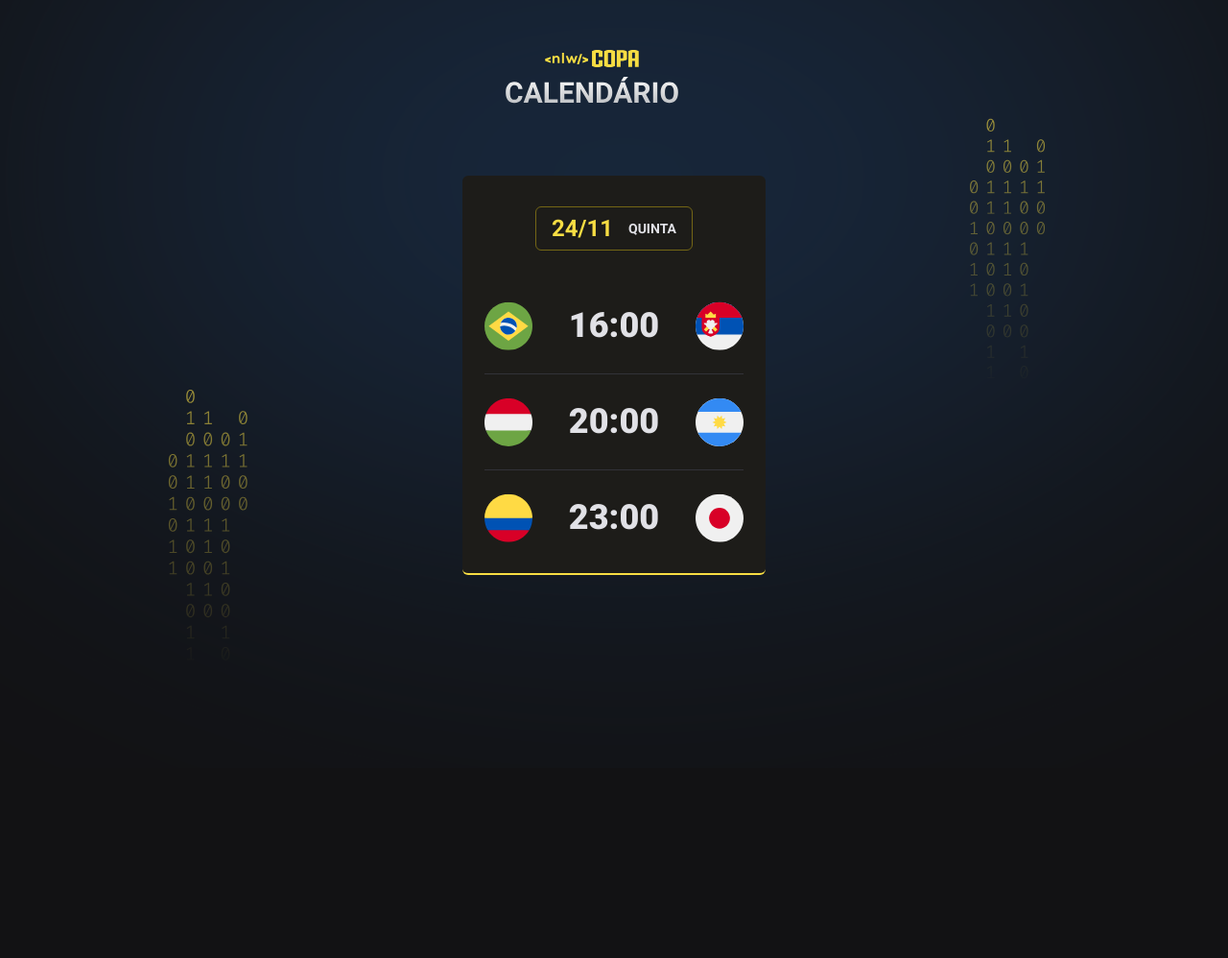
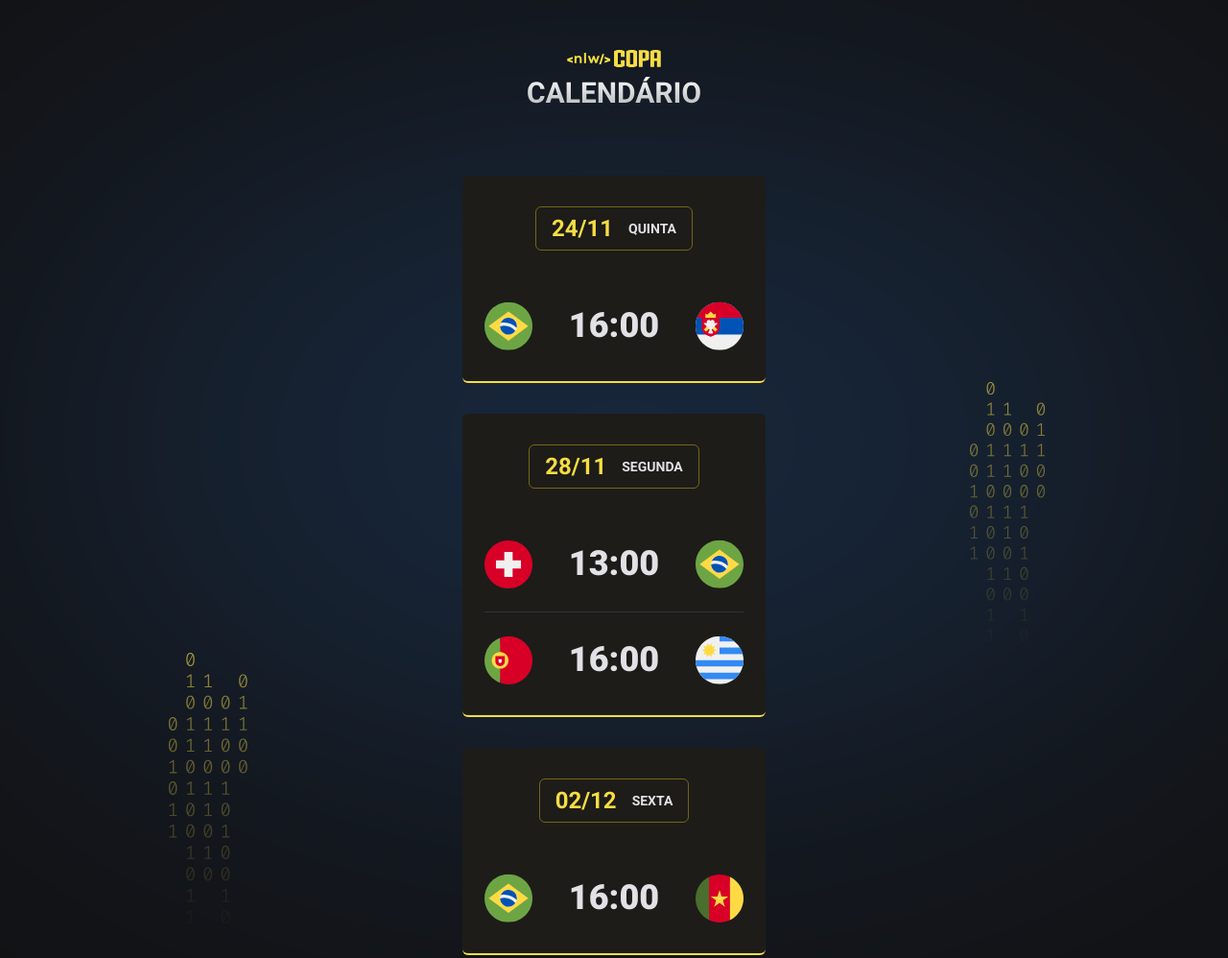
Before and after one commit to Carolina-nico/nlw-copa, a plain HTML site: page index.html in a window 1280 px wide. Shown: the whole page at 96% size. Before the commit the page ends 800 px from the top, so only its background shows below. Drawn offline with Linux system fonts and the light colour scheme.

Commit message:
Aplicando JavaScript.

```diff
--- a/index.html
+++ b/index.html
@@ -14,34 +14,8 @@
 </head>
 
 <body>
-    <div id="app">
-        <header>
-            <img src="./assets/logo.svg" alt="logo">
-        </header>
-
-        <main id="cards">
-            <div class="card">
-                <h2>24/11 <span>quinta</span></h2>
-                <ul>
-                    <li><img src="./assets/icon-brazil.svg" alt="Bandeira do Brasil">
-                        <strong>16:00</strong>
-                        <img src="./assets/icon-serbia.svg" alt="Bandeira da Serbia">
-                    </li>
-
-                    <li><img src="./assets/icon-hungary.svg" alt="Bandeira do Brasil">
-                        <strong>20:00</strong>
-                        <img src="./assets/icon-argentina.svg" alt="Bandeira da Serbia">
-                    </li>
-
-                    <li><img src="./assets/icon-colombia.svg" alt="Bandeira do Brasil">
-                        <strong>23:00</strong>
-                        <img src="./assets/icon-japan.svg" alt="Bandeira da Serbia">
-                    </li>
-                </ul>
-            </div>
-        </main>
-    </div>
-
+    <div id="app"></div>
+    <script src="./main.js"></script>
 </body>
 
 </html>
--- /dev/null
+++ b/main.js
@@ -0,0 +1,39 @@
+// funcão e (argumento da função)
+function createGame(player1, hour, player2) {
+  return `
+  <li>
+    <img src="./assets/icon-${player1}.svg" alt="Bandeira do ${player1}">
+    <strong>${hour}</strong>
+    <img src="./assets/icon-${player2}.svg" alt="Bandeira da ${player2}">
+  </li>
+  `
+}
+
+function createCard(date, day, games) {
+return `
+ <div class="card">
+    <h2>${date} <span>${day}</span></h2>
+      <ul>
+        ${games}
+      </ul>
+ </div>
+`
+}
+
+// documento e (o documento a procurar)
+document.querySelector('#app').innerHTML = `
+<header>
+    <img src="./assets/logo.svg" alt="logo">
+</header>
+
+<main id="cards">
+${createCard('24/11','quinta',
+createGame('brazil','16:00','serbia'))}
+
+${createCard('28/11','segunda',
+createGame('switzerland','13:00','brazil') + createGame('portugal','16:00','uruguay'))}
+
+${createCard('02/12','sexta',
+createGame('brazil','16:00','camaron'))}
+</main>
+`
--- a/style.css
+++ b/style.css
@@ -11,7 +11,7 @@ body {
   background-image: url(./assets/bg.svg);
   background-repeat: no-repeat;
   background-position-x: center;
-  background-position-y: 68.6%;
+  background-position-y: 67.9%;
   background-size: 100%;
 
   font-family: 'Roboto', sans-serif;
@@ -24,6 +24,13 @@ body {
 
 header {
   margin-bottom: 63px;
+  text-align: center;
+}
+
+#cards {
+  display: flex;
+  flex-direction: column;
+  gap: 32px;
 }
 
 .card {
@@ -83,3 +90,5 @@ header {
   font-size: 36px;
   line-height: 125%;
 }
+
+/* JAVASCRIPT */
```
Also changed, not shown: assets/icon-camaron.svg (added), assets/icon-portugal.svg (added), assets/icon-switzerland.svg (added), assets/icon-uruguay.svg (added), scrypt.js (deleted).
